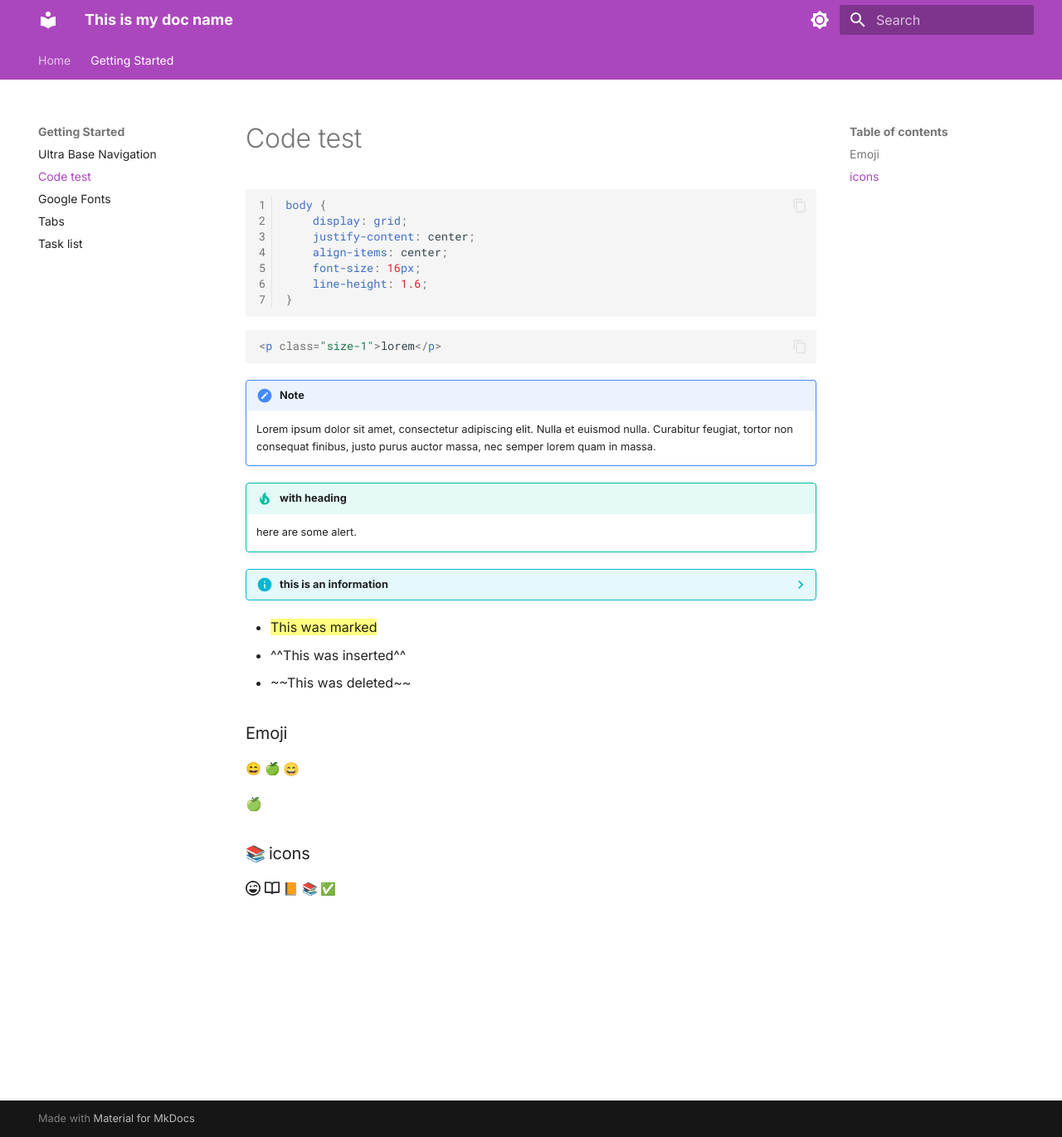
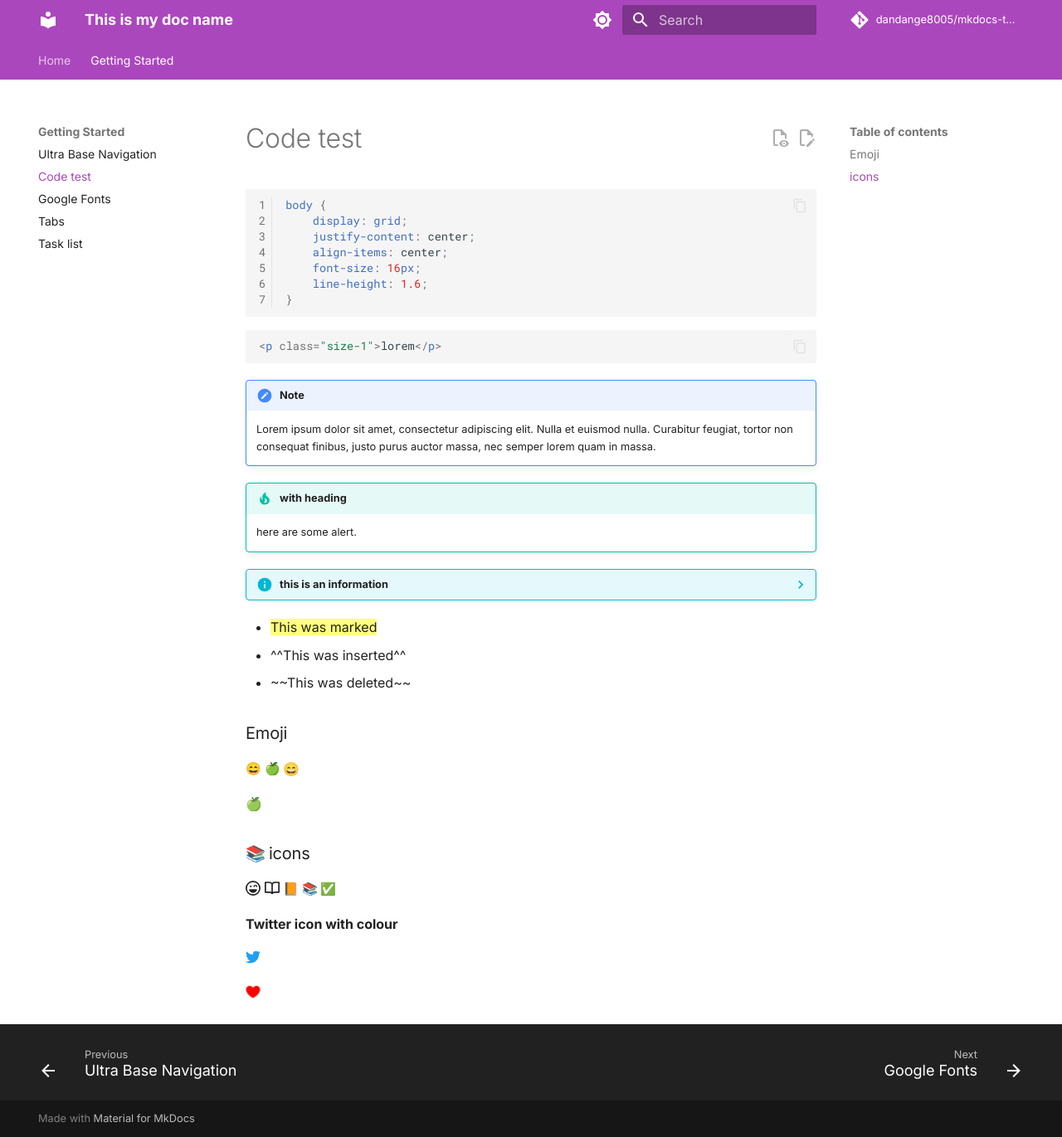
Before and after one commit to dandange8005/mkdocs-site, an MkDocs documentation site: the page built from docs/Getting Started/code test.md, in a window 1280 px wide and 1371 px high. Shown: the whole window at 83% size. Built offline with MkDocs 1.6.1 and Material for MkDocs 9.7.7, drawn with Linux system fonts in a browser that asks for light colours; emoji names are drawn with the system emoji font; comment, search, counter and statistics services are not loaded.

Commit message:
ehhancing features on the project

```diff
--- a/docs/Getting Started/code test.md
+++ b/docs/Getting Started/code test.md
@@ -45,3 +45,9 @@ body {
 :orange_book:
 :books:
 :white_check_mark:
+
+**Twitter icon with colour**
+
+:fontawesome-brands-twitter:{ .twitter }
+
+:octicons-heart-fill-24:{ .heart }
--- /dev/null
+++ b/docs/stylesheets/extra.css
@@ -0,0 +1,20 @@
+/* This is where the custom styles goes */
+
+.twitter {
+    color: #1DA1F2;
+}
+
+/* adding animation to heart icon */
+
+@keyframes heart {
+    0%, 40%, 80%, 100% {
+      transform: scale(1);
+    }
+    20%, 60% {
+      transform: scale(1.15);
+    }
+  }
+  .heart {
+    animation: heart 1000ms infinite;
+    color: red;
+  }
--- a/mkdocs.yml
+++ b/mkdocs.yml
@@ -1,4 +1,7 @@
 site_name: This is my doc name
+repo_url: https://github.com/dandange8005/mkdocs-test
+repo_name: dandange8005/mkdocs-test
+edit_uri: edit/main/docs/
 theme:
   name: material
   features:
@@ -12,6 +15,9 @@ theme:
     # - content.tabs.link
     - contend.code.annotate
     - content.code.copy
+    - navigation.footer
+    - content.action.edit
+    - content.action.view
 
   palette:
     - scheme: default
@@ -41,6 +47,8 @@ extra:
       make our documentation better.
 
 markdown_extensions:
+  - footnotes
+  - pymdownx.magiclink
   - admonition
   - pymdownx.details
   - attr_list
@@ -57,8 +65,14 @@ markdown_extensions:
   - pymdownx.inlinehilite
   - pymdownx.snippets
   - pymdownx.mark
-  - attr_list
   - pymdownx.arithmatex:
       generic: true
   - pymdownx.tasklist:
       custom_checkbox: true
+
+plugins:
+  - search
+  - roamlinks
+
+extra_css:
+  - stylesheets/extra.css
```
Also changed, not shown: docs/index.md (+4 -0 lines).
